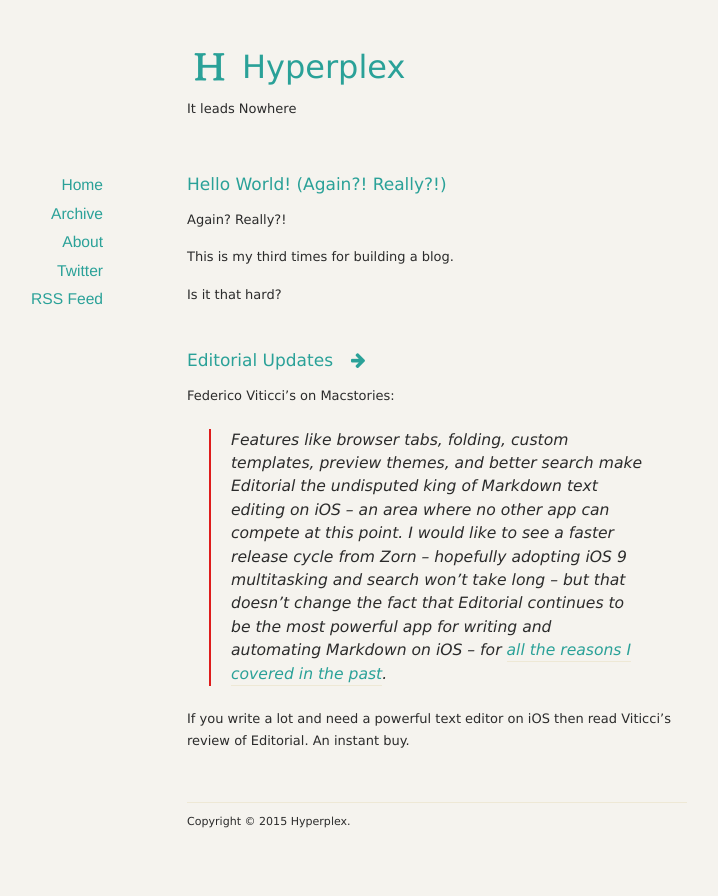
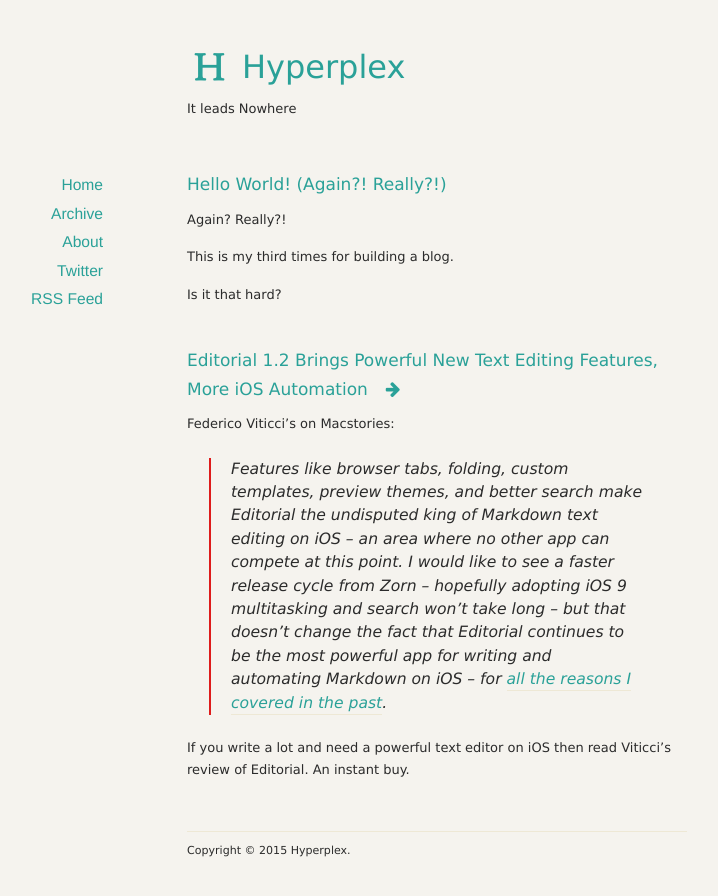
Before and after one commit to hyperplex/hyperplex.github.io, a Jekyll site: the page built from index.html, in a window 1280 px wide. Shown: the top 896 px of the page, without its empty margins (203-921 px from the left). Built offline with Jekyll 4.4.1, drawn with Linux system fonts in a browser that asks for light colours; nearby versions of some CDN libraries; the list of posts is cut into pages by our own code.

Commit message:
edit editorial post

```diff
--- a/_posts/2015-06-15-editorial-updates.md
+++ b/_posts/2015-06-15-editorial-updates.md
@@ -1,6 +1,6 @@
 ---
 layout: post
-title:
+title: Editorial 1.2 Brings Powerful New Text Editing Features, More iOS Automation
 external-url: http://www.macstories.net/reviews/editorial-1-2-brings-powerful-new-text-editing-features-more-ios-automation/
 ---
 
```
